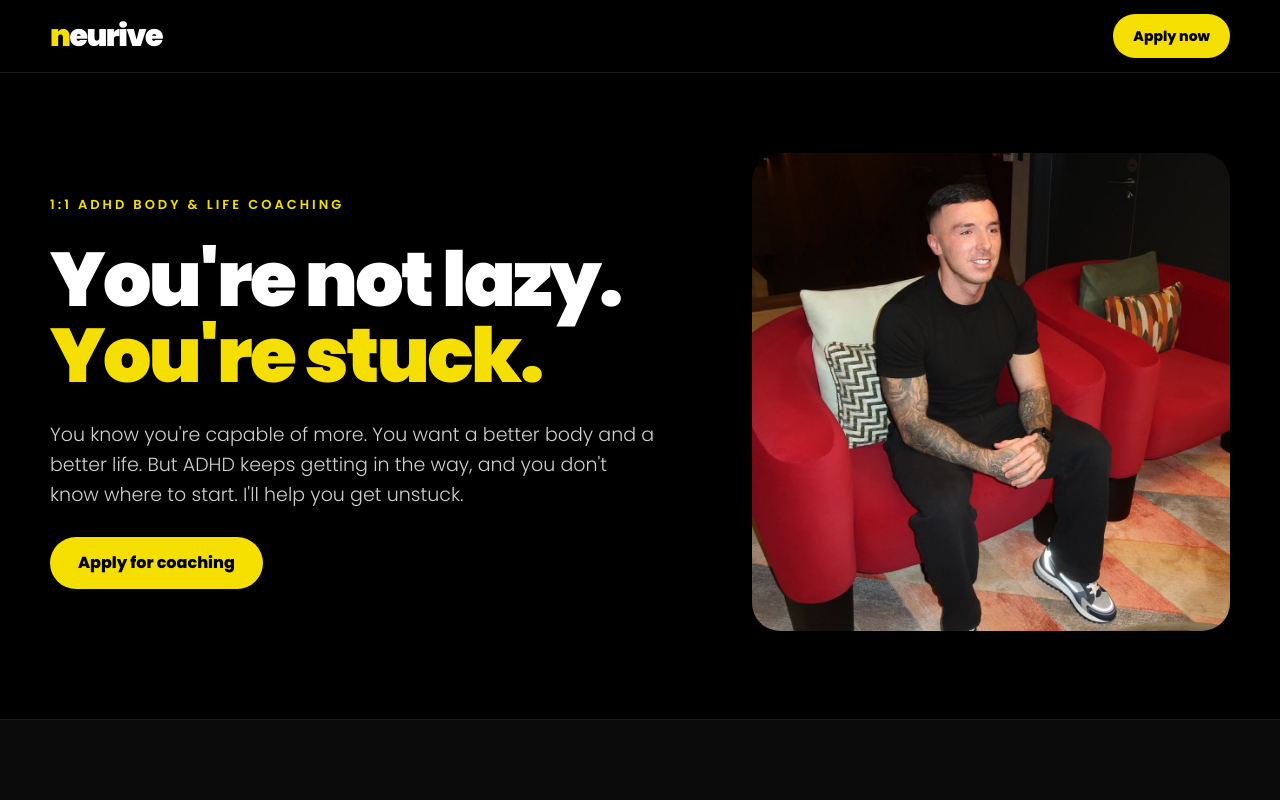
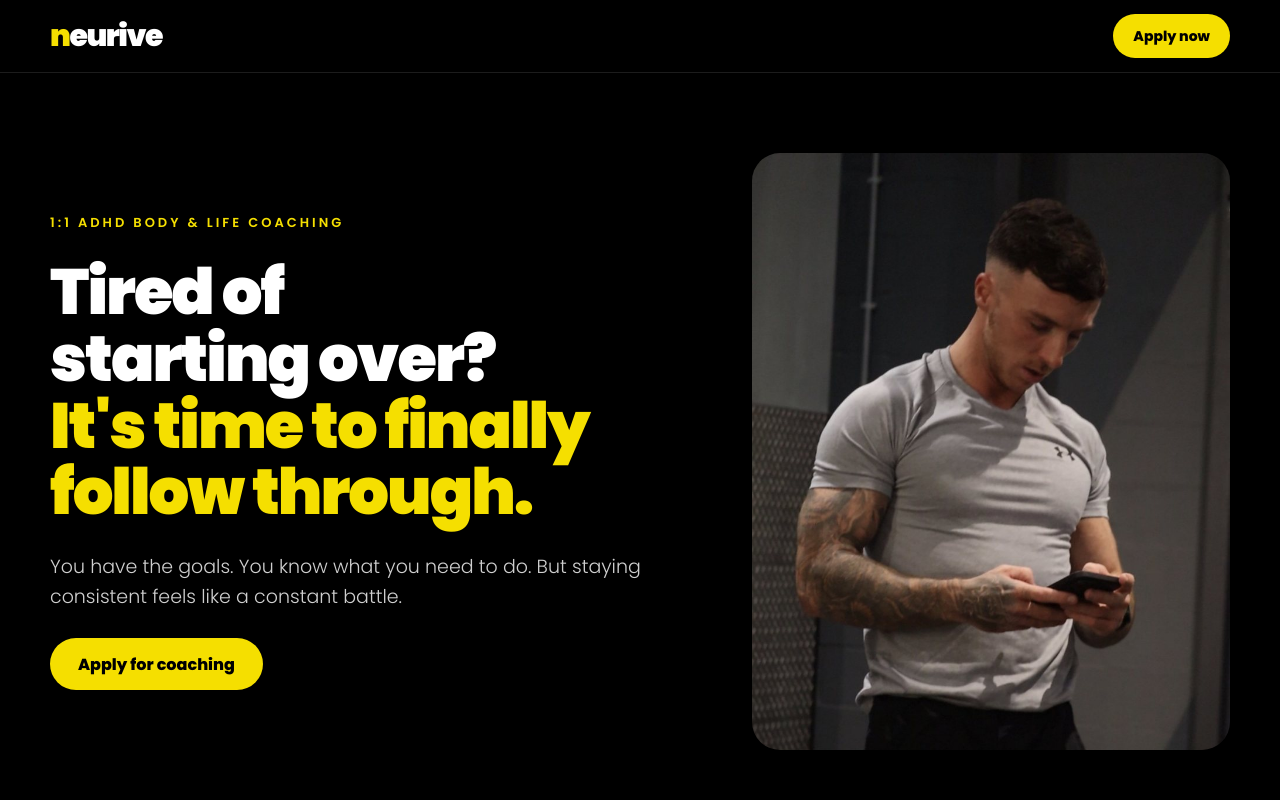
Before and after one commit to neuriveadhd/neurive-website, a plain HTML site: page index.html in a window 1280 px wide. Shown: the top 800 px of the page. Drawn offline with Linux system fonts and the light colour scheme.

Commit message:
New hero title and gym photo
Co-Authored-By: Claude Opus 5.5 <noreply@anthropic.com>
Claude-Session: https://claude.ai/code/session_01UCrKcWLSatvqyFcrNFogEB

```diff
--- a/index.html
+++ b/index.html
@@ -41,14 +41,14 @@ a{color:#F5DF00}a:hover{color:#FFFFFF}
 <div class="wrap hero-grid" style="display: grid; grid-template-columns: minmax(0, 1.15fr) minmax(0, 0.85fr); gap: 56px; align-items: center; padding-block: 80px 88px">
 <div style="display: flex; flex-direction: column; gap: 26px; min-width: 0">
 <p style="margin: 0; font-size: 13px; font-weight: 600; letter-spacing: 3px; text-transform: uppercase; color: #F5DF00">1:1 ADHD body &amp; life coaching</p>
-<h1 class="h1" style="margin: 0; font-size: 76px; line-height: 1.0; font-weight: 900; letter-spacing: -2.5px; text-wrap: balance">You're not lazy.<br><span style="color: #F5DF00">You're stuck.</span></h1>
-<p style="margin: 0; font-size: 19px; max-width: 32em; color: #CFCFCF">You know you're capable of more. You want a better body and a better life. But ADHD keeps getting in the way, and you don't know where to start. I'll help you get unstuck.</p>
+<h1 class="h1" style="margin: 0; font-size: 64px; line-height: 1.04; font-weight: 900; letter-spacing: -2px; text-wrap: balance">Tired of starting over?<br><span style="color: #F5DF00">It's time to finally follow through.</span></h1>
+<p style="margin: 0; font-size: 19px; max-width: 32em; color: #CFCFCF">You have the goals. You know what you need to do. But staying consistent feels like a constant battle.</p>
 <div class="stack-btns" style="display: flex; flex-wrap: wrap; gap: 14px">
 <a class="btn btn-y" href="https://tally.so/r/PdMVdb" target="_blank" rel="noopener">Apply for coaching</a>
 </div>
 </div>
 <div style="min-width: 0">
-<img src="images/reece-hero.jpg" alt="Reece, founder of Neurive ADHD Coaching" style="width: 100%; max-width: 100%; aspect-ratio: 1 / 1; object-fit: cover; object-position: center top; border-radius: 28px; display: block">
+<img src="images/reece-gym.jpg" alt="Reece, founder of Neurive ADHD Coaching, in the gym" style="width: 100%; max-width: 100%; aspect-ratio: 4 / 5; object-fit: cover; object-position: center top; border-radius: 28px; display: block">
 </div>
 </div>
 </section>
```
Also changed, not shown: images/reece-gym.jpg (added), images/reece-hero.jpg (deleted).
